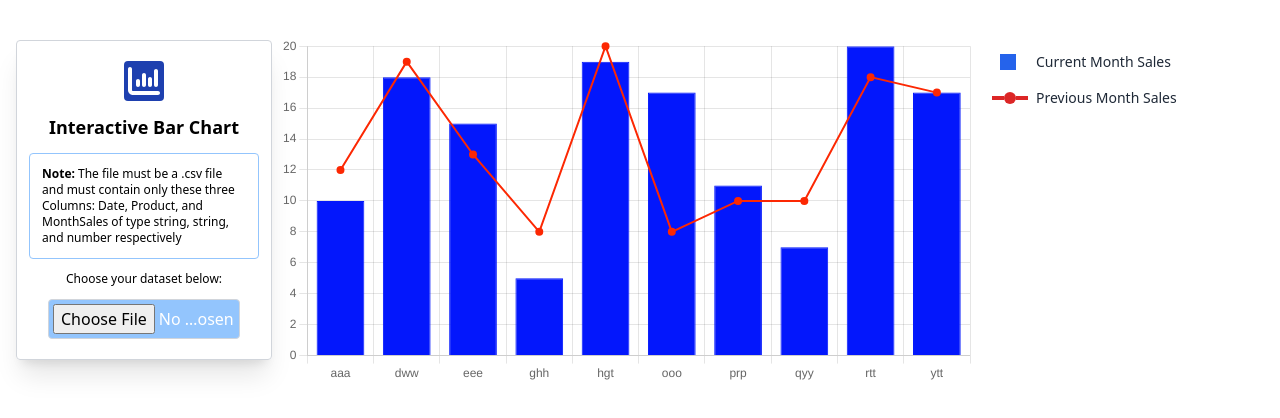
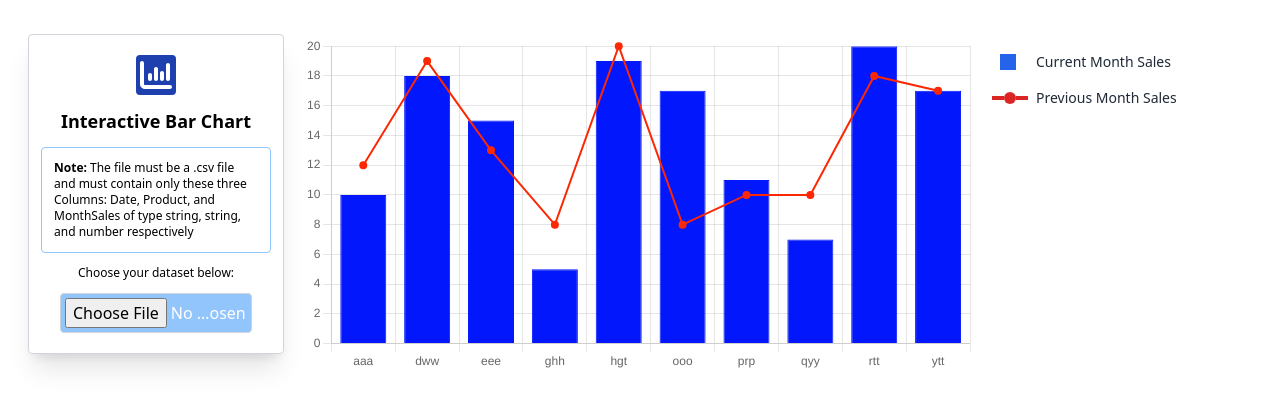
Before and after one commit to ChiefMahedi/frontend-backend-playground, a React (Vite) app in the folder interactive-bar-chart-2/: page / in a window 1280 px wide. Shown: the top 418 px of the page. Built offline with nearby package versions, Linux system fonts and the light colour scheme.

Commit message:
Update device responsiveness to components

```diff
--- a/interactive-bar-chart-2/src/App.tsx
+++ b/interactive-bar-chart-2/src/App.tsx
@@ -51,10 +51,10 @@ function App() {
   return (
     <>
       <div className="flex flex-col items-center laptop:justify-center laptop:flex-row laptop:p-4">
-        <div className="mt-3 laptop:mt-0">
+        <div className="mt-3  laptop:mt-0 laptop:p-3">
           <DataInput onDataParse={handleDataParse} />
         </div>
-        <div className="w-11/12 ml-2">
+        <div className="w-10/12 ml-2">
           <MixedChart data={data} />
         </div>
       </div>
```
